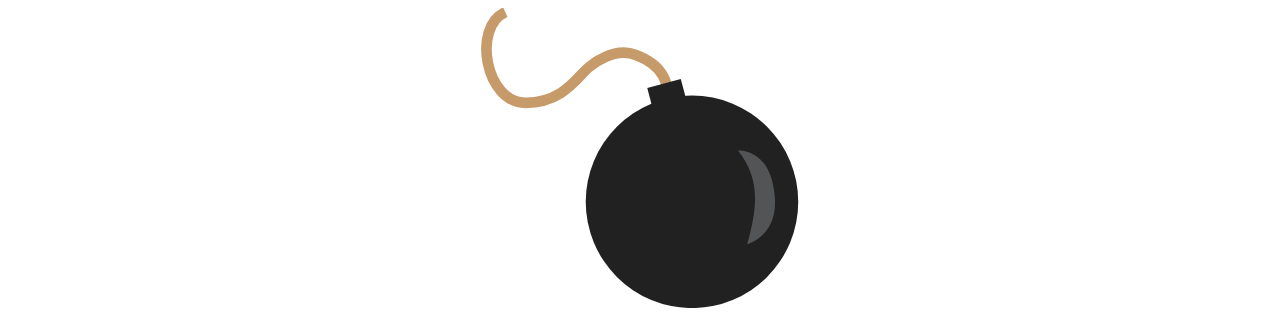
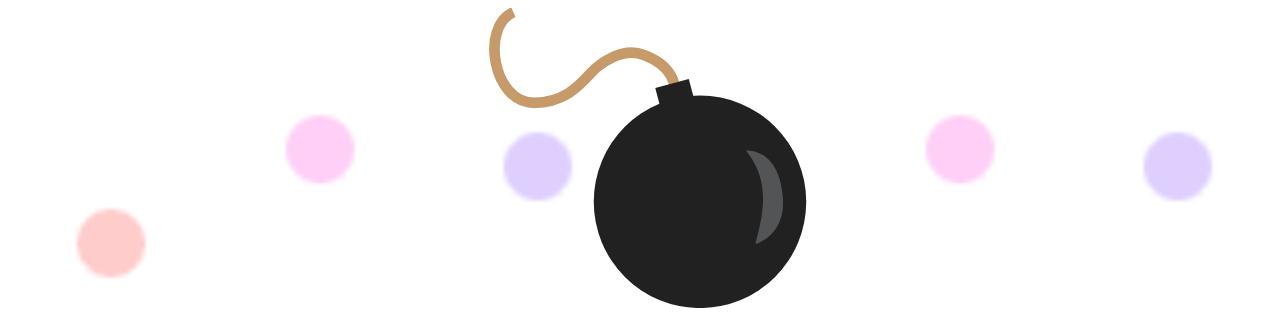
Before and after one commit to NotWoods/local-hack-day, a website: page public/index.html in a window 1280 px wide. Shown: the top 317 px of the page. Drawn offline with Linux system fonts and the light colour scheme.

Commit message:
Added the animated gif background to the menu

```diff
--- a/public/index.html
+++ b/public/index.html
@@ -3,9 +3,19 @@
     <head>
         <title>Pass the Bomb!</title>
         <link rel="stylesheet" type="text/css" href="css/style.css">
-        <meta name="viewport" content="width=device-width, initial-scale=1">
     </head>
     <body class="screen">
+    <style>
+        body {
+    background-image:url('background.gif');
+    background-size:50%;
+    background-repeat: repeat-y repeat-x;
+    background-attachment: fixed;
+    height:100%;
+    width:100%;
+}
+</style>
+
     	<img src="bomb.svg" alt="Bomb" width="400" height="300">
     	<div class="title"> PASS THE BOMB!</div>
 
```
Also changed, not shown: public/creators.html (+10 -0 lines), public/instructions.html (+10 -0 lines), public/background.gif (added).
